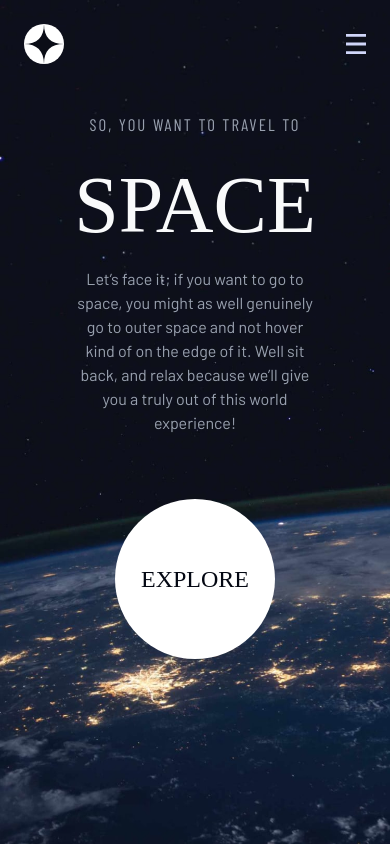
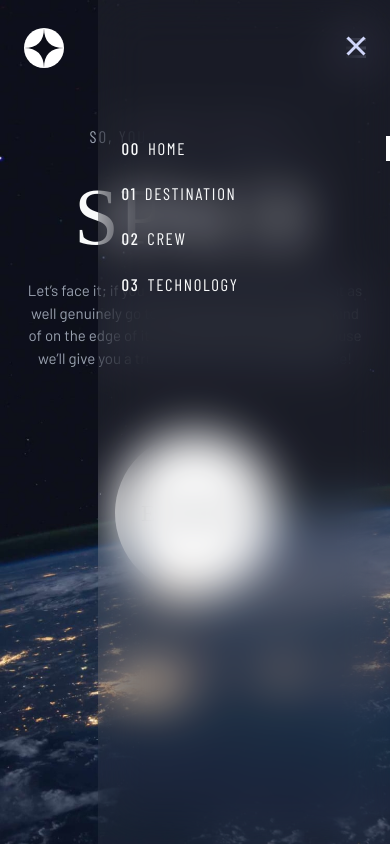
Before and after one commit to vedantagrawal524/space-tourism-website, a website: page main/index.html in a window 390 px wide. Both pictures are taken after a click on the button 356 px from the left and 44 px from the top of the page. Drawn offline with nearby package versions, Linux system fonts and the light colour scheme; a web font is replaced by a local one.

Commit message:
HOME MOBILE UI

```diff
--- a/main/index.html
+++ b/main/index.html
@@ -1,5 +1,5 @@
 <!doctype html>
-<html lang="en">
+<html lang="en" class="scroll-smooth">
   <head>
     <meta charset="UTF-8" />
     <meta http-equiv="X-UA-Compatible" content="IE=edge" />
@@ -17,22 +17,75 @@
     />
     <link rel="stylesheet" href="./css/style.css" />
     <script src="./js/data.js" defer></script>
+    <script src="./js/mobile-menu.js" defer></script>
   </head>
   <body
-    class="xs:bg-[url('../assets/home/background-home-tablet.jpg')] flex min-h-screen flex-col bg-[url('../assets/home/background-home-mobile.jpg')] bg-cover bg-center bg-no-repeat p-6 text-base lg:bg-[url('../assets/home/background-home-desktop.jpg')]"
+    id="page"
+    class="xs:bg-[url('../assets/home/background-home-tablet.jpg')] relative flex min-h-screen flex-col bg-[url('../assets/home/background-home-mobile.jpg')] bg-cover bg-center bg-no-repeat text-base lg:bg-[url('../assets/home/background-home-desktop.jpg')]"
   >
-    <header class="flex flex-row items-center justify-between">
-      <img src="./assets/shared/logo.svg" alt="Logo" class="logo h-auto w-10" />
-      <button
-        class="hamburger-button cursor-pointer bg-[url('../assets/shared/icon-hamburger.svg')] bg-cover bg-center bg-no-repeat p-2.5"
-      ></button>
+    <header class="px-6 py-7">
+      <nav class="flex flex-row items-center justify-between">
+        <img
+          src="./assets/shared/logo.svg"
+          alt="Logo"
+          class="logo h-auto w-10"
+        />
 
-      <div class="hidden">00 Home 01 Destination 02 Crew 03 Technology</div>
+        <div
+          class="pointer-events-none absolute top-1/2 left-20 z-10 hidden w-1/3 transform border-t border-white/50"
+        ></div>
+
+        <button
+          type="button"
+          class="menu-button cursor-pointer bg-[url('../assets/shared/icon-hamburger.svg')] bg-cover bg-center bg-no-repeat p-2.5"
+        ></button>
+
+        <section
+          id="mobile-menu"
+          class="fixed top-0 right-0 z-20 flex h-full w-3/4 translate-x-[100%] flex-col scroll-smooth bg-white/5 px-6 py-7 backdrop-blur-xl transition-[translate] duration-400 ease-linear"
+        >
+          <button
+            type="button"
+            class="menu-button mt-2 cursor-pointer place-self-center self-end justify-self-center bg-[url('../assets/shared/icon-close.svg')] bg-center bg-no-repeat p-2.5"
+          ></button>
+
+          <ul
+            class="font-barlow-condensed mt-20 flex w-full flex-col gap-5 text-[1.05rem] tracking-widest text-gray-50 uppercase"
+          >
+            <li class="nav-link active relative cursor-pointer font-[400]">
+              <a href="#" class="flex flex-row items-center gap-2"
+                ><span class="font-[500]">00</span>Home</a
+              >
+            </li>
+            <li class="nav-link relative cursor-pointer font-[400]">
+              <a
+                class="flex flex-row items-center gap-2"
+                href="./destination.html"
+                ><span class="font-[500]">01</span>Destination</a
+              >
+            </li>
+            <li class="nav-link relative cursor-pointer font-[400]">
+              <a class="flex flex-row items-center gap-2" href="./crew.html"
+                ><span class="font-[500]">02</span>Crew</a
+              >
+            </li>
+            <li class="nav-link relative cursor-pointer font-[400]">
+              <a
+                class="flex flex-row items-center gap-2"
+                href="./technology.html"
+                ><span class="font-[500]">03</span>Technology</a
+              >
+            </li>
+          </ul>
+        </section>
+      </nav>
     </header>
 
-    <main>
-      <section class="flex flex-col items-center justify-between gap-16 p-12">
-        <div class="max-w-[390px] text-center">
+    <main class="">
+      <section
+        class="flex flex-col items-center justify-between gap-16 px-6 py-7 pb-9"
+      >
+        <div class="max-w-[365px] text-center">
           <p
             class="font-barlow-condensed text-[1.05rem] tracking-[0.13rem] text-gray-400 uppercase"
           >
@@ -42,7 +95,7 @@
             Space
           </h1>
           <p
-            class="font-barlow mt-0.5 font-[400] tracking-normal text-gray-400"
+            class="font-barlow mt-0.5 text-[0.94rem] font-[400] tracking-[0.02] text-gray-400"
           >
             Let’s face it; if you want to go to space, you might as well
             genuinely go to outer space and not hover kind of on the edge of it.
@@ -51,15 +104,11 @@
           </p>
         </div>
 
-        <div
-          class="flex items-center justify-between rounded-full hover:opacity-50"
+        <a
+          href="./destination.html"
+          class="font-bellefair relative flex h-40 w-40 items-center justify-center rounded-full bg-white text-[1.5rem] font-[500] text-gray-950 uppercase transition-all duration-200 ease-in-out after:absolute after:h-60 after:w-60 after:rounded-full after:bg-white/10 after:opacity-0 after:transition-opacity after:duration-200 after:ease-in-out hover:after:opacity-100"
+          >Explore</a
         >
-          <a
-            href="#"
-            class="font-bellefair a after relative mx-auto flex h-40 w-40 items-center justify-center rounded-full bg-white text-[1.5rem] font-[500] text-gray-950 uppercase transition-all duration-200 ease-in-out after:absolute after:h-60 after:w-60 after:rounded-full after:bg-white/10 after:opacity-0 after:transition-opacity after:duration-200 after:ease-in-out hover:after:opacity-100"
-            >Explore</a
-          >
-        </div>
       </section>
     </main>
   </body>
--- /dev/null
+++ b/main/js/mobile-menu.js
@@ -0,0 +1,35 @@
+// DOM Elements
+const body = document.querySelector("#page");
+const menuButton = document.querySelectorAll(".menu-button");
+const mobileMenu = document.querySelector("#mobile-menu");
+const navLinks = document.querySelectorAll(".nav-link");
+
+const toggleMenu = () => {
+  body.classList.toggle("deactive");
+  mobileMenu.classList.toggle("active");
+};
+
+// Hamburger Button - Click
+menuButton.forEach((btn) => {
+  btn.addEventListener("click", () => {
+    toggleMenu();
+  });
+});
+
+// Nav-links - Click (Close menu when clicked & goes to link-location)
+navLinks.forEach((navLink) => {
+  navLink.addEventListener("click", (e) => {
+    navLinks.forEach((link) => {
+      link.classList.remove("active");
+    });
+    navLink.classList.add("active");
+    toggleMenu();
+  });
+});
+
+// Escape key - keydown (Close menu with escape Key)
+document.addEventListener("keydown", (e) => {
+  if (e.key === "Escape" && mobileMenu.classList.contains("active")) {
+    toggleMenu();
+  }
+});
--- a/src/input.css
+++ b/src/input.css
@@ -9,3 +9,17 @@
 
   --breakpoint-xs: 580px;
 }
+
+@layer components {
+  #page.deactive {
+    @apply overflow-hidden;
+  }
+
+  .nav-link.active {
+    @apply after:absolute after:top-0 after:-right-6 after:h-full after:w-[4px] after:bg-white;
+  }
+
+  #mobile-menu.active {
+    @apply translate-x-[0%]!;
+  }
+}
```
Also changed, not shown: main/css/style.css.
